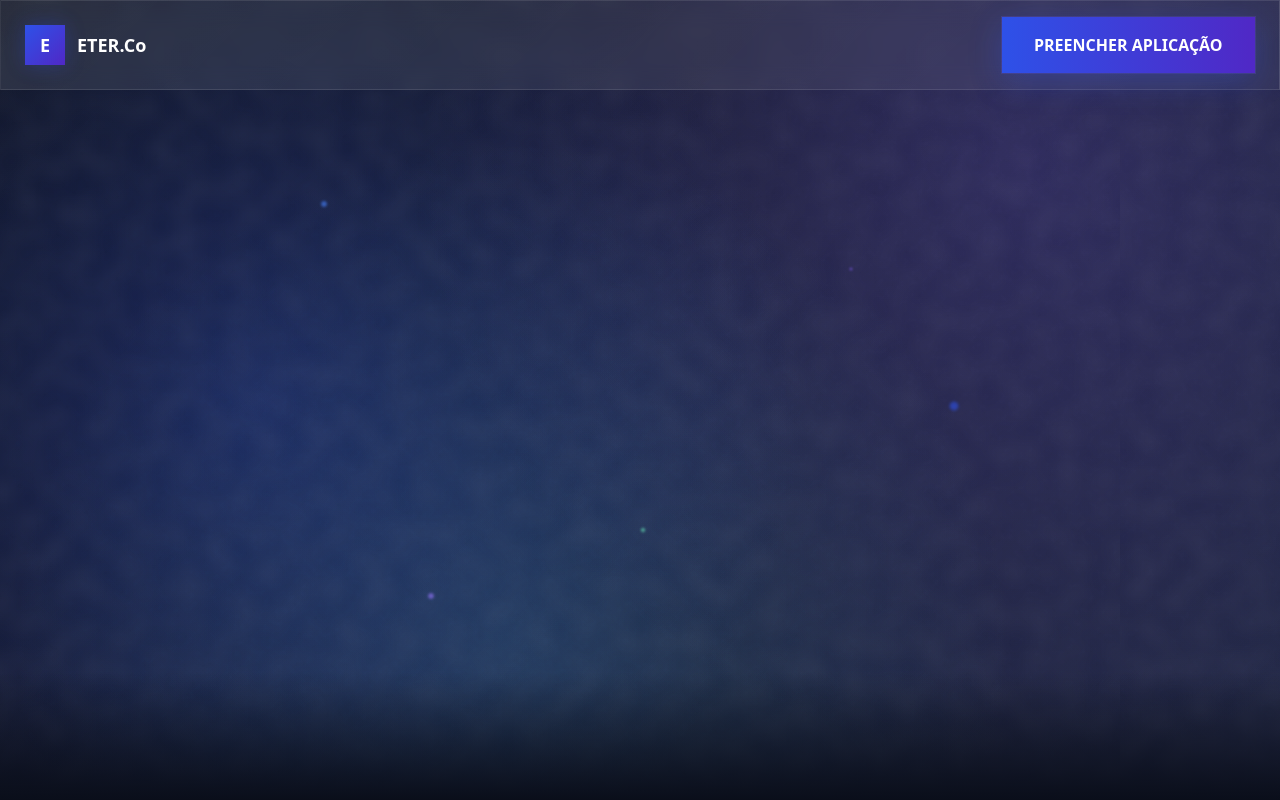
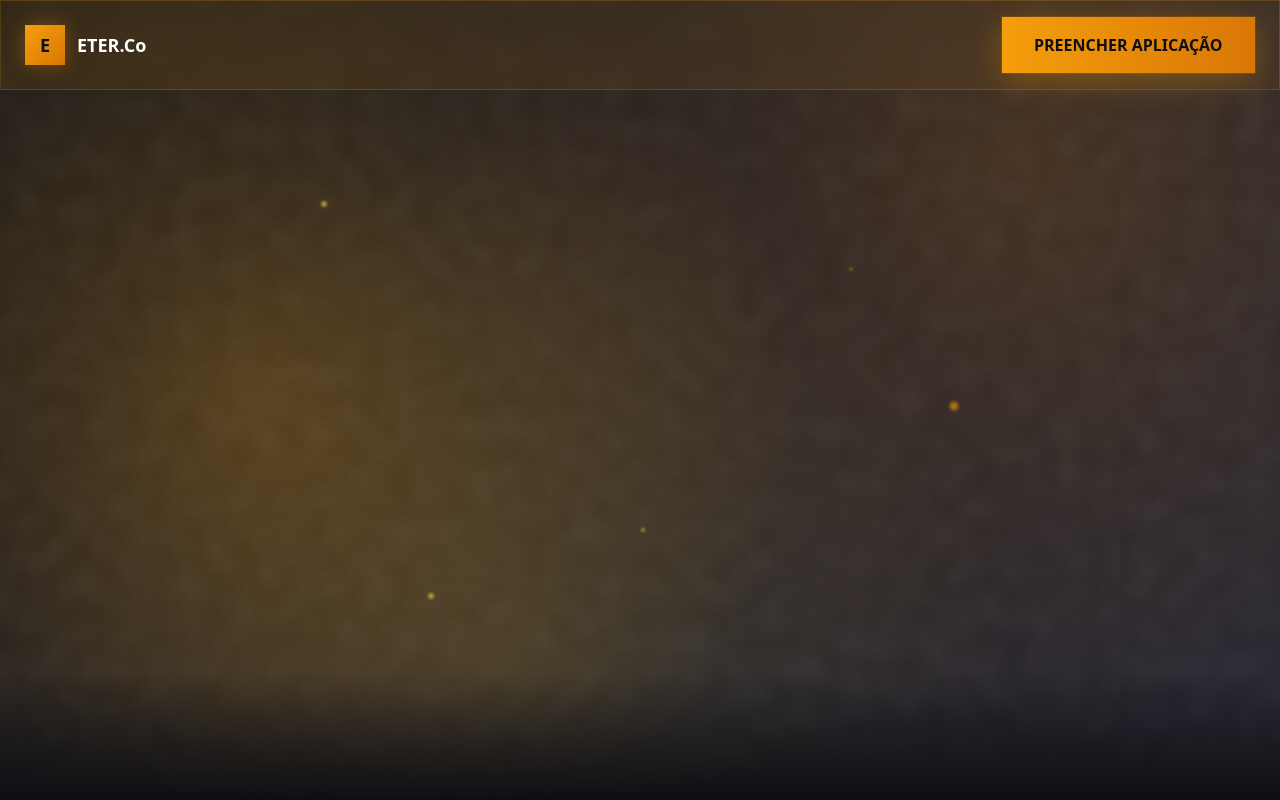
Before and after one commit to ALEPHANT-AI/eter-flow-vision, a React (Vite) app: page / in a window 1280 px wide. Shown: the top 800 px of the page. Built offline with nearby package versions, Linux system fonts and the light colour scheme.

Commit message:
Refactor: Use gold and elegant colors
Updated the color scheme to use gold and other elegant colors.

```diff
--- a/src/components/Header.tsx
+++ b/src/components/Header.tsx
@@ -3,12 +3,12 @@ import React from 'react';
 
 const Header = () => {
   return (
-    <header className="fixed top-0 left-0 right-0 z-50 glass border-b border-white/10">
+    <header className="fixed top-0 left-0 right-0 z-50 glass border-b border-gold-500/10">
       <div className="container mx-auto px-6 py-4">
         <div className="flex items-center justify-between">
           <div className="flex items-center space-x-3">
-            <div className="w-10 h-10 bg-gradient-to-br from-royal-500 to-cosmic-600 rounded-lg flex items-center justify-center glow-royal">
-              <span className="text-white font-bold text-lg">E</span>
+            <div className="w-10 h-10 bg-gradient-to-br from-gold-500 to-amber-600 rounded-lg flex items-center justify-center glow-gold">
+              <span className="text-slate-900 font-bold text-lg">E</span>
             </div>
             <div>
               <div className="text-white font-bold text-lg">ETER.Co</div>
--- a/src/components/HeroSection.tsx
+++ b/src/components/HeroSection.tsx
@@ -4,24 +4,24 @@ import { ArrowRight } from 'lucide-react';
 
 const HeroSection = () => {
   return (
-    <section className="relative min-h-screen flex items-center justify-center overflow-hidden cosmic-bg noise">
+    <section className="relative min-h-screen flex items-center justify-center overflow-hidden golden-bg noise">
       {/* Grain Overlay */}
       <div className="grain-overlay"></div>
 
       {/* Floating Particles */}
       <div className="absolute inset-0 overflow-hidden">
-        <div className="floating-particle top-1/4 left-1/4 w-2 h-2 text-royal-400" style={{animationDelay: '0s'}}></div>
-        <div className="floating-particle top-1/3 right-1/3 w-1 h-1 text-cosmic-500" style={{animationDelay: '2s'}}></div>
-        <div className="floating-particle bottom-1/3 left-1/2 w-1.5 h-1.5 text-electric-400" style={{animationDelay: '4s'}}></div>
-        <div className="floating-particle top-1/2 right-1/4 w-3 h-3 text-royal-500" style={{animationDelay: '1s'}}></div>
-        <div className="floating-particle bottom-1/4 left-1/3 w-2 h-2 text-cosmic-400" style={{animationDelay: '3s'}}></div>
+        <div className="floating-particle top-1/4 left-1/4 w-2 h-2 text-gold-400" style={{animationDelay: '0s'}}></div>
+        <div className="floating-particle top-1/3 right-1/3 w-1 h-1 text-amber-500" style={{animationDelay: '2s'}}></div>
+        <div className="floating-particle bottom-1/3 left-1/2 w-1.5 h-1.5 text-bronze-400" style={{animationDelay: '4s'}}></div>
+        <div className="floating-particle top-1/2 right-1/4 w-3 h-3 text-gold-500" style={{animationDelay: '1s'}}></div>
+        <div className="floating-particle bottom-1/4 left-1/3 w-2 h-2 text-amber-400" style={{animationDelay: '3s'}}></div>
       </div>
 
       <div className="container mx-auto px-6 pt-24 text-center relative z-10">
         <div className="max-w-6xl mx-auto stagger-container">
           {/* Badge */}
-          <div className="inline-flex items-center glass px-4 py-2 rounded-full mb-8 glow-cosmic">
-            <span className="text-electric-400 text-sm font-medium">THE EIGHT®</span>
+          <div className="inline-flex items-center glass px-4 py-2 rounded-full mb-8 glow-bronze">
+            <span className="text-gold-400 text-sm font-medium">THE EIGHT®</span>
             <span className="ml-2 text-white/70 text-sm">Powered By ETER Flow</span>
           </div>
 
@@ -48,7 +48,7 @@ const HeroSection = () => {
           </div>
 
           {/* CTA Button */}
-          <button className="btn-premium text-lg glow-royal-strong animate-glow-pulse group magnetic-element">
+          <button className="btn-premium text-lg glow-gold-strong animate-glow-pulse group magnetic-element">
             <span className="flex items-center">
               PREENCHER APLICAÇÃO
               <ArrowRight className="ml-2 w-5 h-5 transition-transform group-hover:translate-x-1" />
@@ -58,7 +58,7 @@ const HeroSection = () => {
       </div>
 
       {/* Gradient Overlay */}
-      <div className="absolute bottom-0 left-0 right-0 h-32 bg-gradient-to-t from-deep-900 to-transparent"></div>
+      <div className="absolute bottom-0 left-0 right-0 h-32 bg-gradient-to-t from-slate-900 to-transparent"></div>
     </section>
   );
 };
--- a/src/components/ProblemSection.tsx
+++ b/src/components/ProblemSection.tsx
@@ -21,7 +21,7 @@ const ProblemSection = () => {
             </p>
 
             <p>
-              Mostrando competência, cases, diferenciação técnica. <strong className="text-electric-400">Isso não basta mais.</strong>
+              Mostrando competência, cases, diferenciação técnica. <strong className="text-gold-400">Isso não basta mais.</strong>
             </p>
 
             <p>
@@ -48,7 +48,7 @@ const ProblemSection = () => {
 
           {/* Exclusivity */}
           <div className="text-center">
-            <p className="text-lg md:text-xl text-electric-400 font-medium mb-8">
+            <p className="text-lg md:text-xl text-gold-400 font-medium mb-8">
               Essa é uma oportunidade exclusiva disponível para apenas <strong className="text-2xl gradient-text">8 empresários</strong>,
               especialistas e líderes criteriosamente selecionados neste programa.
             </p>
--- a/src/index.css
+++ b/src/index.css
@@ -3,45 +3,45 @@
 @tailwind components;
 @tailwind utilities;
 
-/* Framer-Style Design System - Blue & Purple */
+/* Elegant Gold & Warm Design System */
 
 @layer base {
   :root {
-    --background: 223 46% 9%;
-    --foreground: 210 40% 98%;
+    --background: 220 10% 8%;
+    --foreground: 45 100% 98%;
 
-    --card: 223 46% 9%;
-    --card-foreground: 210 40% 98%;
+    --card: 220 10% 8%;
+    --card-foreground: 45 100% 98%;
 
-    --popover: 223 46% 9%;
-    --popover-foreground: 210 40% 98%;
+    --popover: 220 10% 8%;
+    --popover-foreground: 45 100% 98%;
 
-    --primary: 236 69% 56%;
-    --primary-foreground: 210 40% 98%;
+    --primary: 43 96% 56%;
+    --primary-foreground: 220 10% 8%;
 
-    --secondary: 217 32% 17%;
-    --secondary-foreground: 210 40% 98%;
+    --secondary: 220 15% 15%;
+    --secondary-foreground: 45 100% 98%;
 
-    --muted: 217 32% 17%;
-    --muted-foreground: 215 20% 65%;
+    --muted: 220 15% 15%;
+    --muted-foreground: 45 20% 65%;
 
-    --accent: 217 32% 17%;
-    --accent-foreground: 210 40% 98%;
+    --accent: 220 15% 15%;
+    --accent-foreground: 45 100% 98%;
 
     --destructive: 0 63% 31%;
-    --destructive-foreground: 210 40% 98%;
+    --destructive-foreground: 45 100% 98%;
 
-    --border: 217 32% 17%;
-    --input: 217 32% 17%;
-    --ring: 236 69% 56%;
-    --sidebar-background: 240 6% 10%;
-    --sidebar-foreground: 240 5% 96%;
-    --sidebar-primary: 236 69% 56%;
-    --sidebar-primary-foreground: 0 0% 100%;
-    --sidebar-accent: 240 4% 16%;
-    --sidebar-accent-foreground: 240 5% 96%;
-    --sidebar-border: 240 4% 16%;
-    --sidebar-ring: 236 69% 56%;
+    --border: 220 15% 15%;
+    --input: 220 15% 15%;
+    --ring: 43 96% 56%;
+    --sidebar-background: 220 10% 8%;
+    --sidebar-foreground: 45 90% 96%;
+    --sidebar-primary: 43 96% 56%;
+    --sidebar-primary-foreground: 220 10% 8%;
+    --sidebar-accent: 220 15% 15%;
+    --sidebar-accent-foreground: 45 90% 96%;
+    --sidebar-border: 220 15% 15%;
+    --sidebar-ring: 43 96% 56%;
   }
 }
 
@@ -51,7 +51,7 @@
   }
 
   body {
-    @apply bg-gradient-to-br from-deep-900 via-deep-800 to-deep-700 text-foreground;
+    @apply bg-gradient-to-br from-slate-900 via-slate-800 to-slate-700 text-foreground;
     font-feature-settings: "cv02", "cv03", "cv04", "cv11";
     min-height: 100vh;
     overflow-x: hidden;
@@ -65,62 +65,64 @@
   }
 }
 
-/* Premium Typography with Gradient Effects */
+/* Premium Typography with Golden Gradient Effects */
 .gradient-text {
-  @apply bg-gradient-to-r from-royal-500 via-cosmic-500 to-electric-500 bg-clip-text text-transparent;
+  @apply bg-gradient-to-r from-gold-500 via-amber-600 to-bronze-500 bg-clip-text text-transparent;
+  background-size: 200% auto;
+  animation: shimmer 3s ease-in-out infinite;
 }
 
 .text-shadow {
   text-shadow: 0 2px 4px rgba(0, 0, 0, 0.3);
 }
 
-/* Advanced Glassmorphism 2.0 */
+/* Advanced Glassmorphism with Golden Tints */
 .glass {
-  @apply backdrop-blur-md bg-white/5 border border-white/10;
-  background: linear-gradient(135deg, rgba(255, 255, 255, 0.1), rgba(255, 255, 255, 0.05));
+  @apply backdrop-blur-md bg-white/5 border border-gold-500/20;
+  background: linear-gradient(135deg, rgba(245, 158, 11, 0.1), rgba(245, 158, 11, 0.05));
 }
 
 .glass-strong {
-  @apply backdrop-blur-xl bg-white/10 border border-white/20;
-  background: linear-gradient(135deg, rgba(255, 255, 255, 0.15), rgba(255, 255, 255, 0.05));
-  box-shadow: 0 8px 32px rgba(127, 90, 240, 0.15);
+  @apply backdrop-blur-xl bg-white/10 border border-gold-500/30;
+  background: linear-gradient(135deg, rgba(245, 158, 11, 0.15), rgba(245, 158, 11, 0.05));
+  box-shadow: 0 8px 32px rgba(245, 158, 11, 0.15);
 }
 
 .glass-card {
-  @apply backdrop-blur-xl bg-gradient-to-br from-white/10 to-white/5 border border-white/20;
+  @apply backdrop-blur-xl bg-gradient-to-br from-white/10 to-white/5 border border-gold-500/20;
   box-shadow:
-    0 8px 32px rgba(127, 90, 240, 0.15),
+    0 8px 32px rgba(245, 158, 11, 0.15),
     inset 0 1px 0 rgba(255, 255, 255, 0.2);
 }
 
-/* Premium Glow Effects */
-.glow-royal {
-  box-shadow: 0 0 20px rgba(46, 81, 232, 0.3);
+/* Premium Golden Glow Effects */
+.glow-gold {
+  box-shadow: 0 0 20px rgba(245, 158, 11, 0.3);
 }
 
-.glow-cosmic {
-  box-shadow: 0 0 20px rgba(127, 90, 240, 0.3);
+.glow-amber {
+  box-shadow: 0 0 20px rgba(217, 119, 6, 0.3);
 }
 
-.glow-electric {
-  box-shadow: 0 0 15px rgba(76, 201, 240, 0.4);
+.glow-bronze {
+  box-shadow: 0 0 15px rgba(212, 175, 55, 0.4);
 }
 
-.glow-royal-strong {
-  box-shadow: 0 0 40px rgba(46, 81, 232, 0.5), 0 0 80px rgba(127, 90, 240, 0.3);
+.glow-gold-strong {
+  box-shadow: 0 0 40px rgba(245, 158, 11, 0.5), 0 0 80px rgba(217, 119, 6, 0.3);
 }
 
-/* Framer-Style Premium Buttons */
+/* Elegant Premium Buttons */
 .btn-premium {
-  @apply relative overflow-hidden bg-gradient-to-r from-royal-500 to-cosmic-600 text-white font-semibold px-8 py-4 rounded-lg transition-all duration-300 hover:scale-105 gpu-accelerated;
+  @apply relative overflow-hidden bg-gradient-to-r from-gold-500 to-amber-600 text-slate-900 font-semibold px-8 py-4 rounded-lg transition-all duration-300 hover:scale-105 gpu-accelerated;
   box-shadow:
-    0 8px 32px rgba(46, 81, 232, 0.3),
-    0 0 0 1px rgba(127, 90, 240, 0.2);
+    0 8px 32px rgba(245, 158, 11, 0.3),
+    0 0 0 1px rgba(217, 119, 6, 0.2);
 }
 
 .btn-premium::before {
   content: '';
-  @apply absolute inset-0 bg-gradient-to-r from-royal-400 to-cosmic-500 opacity-0 transition-opacity duration-300;
+  @apply absolute inset-0 bg-gradient-to-r from-gold-400 to-amber-500 opacity-0 transition-opacity duration-300;
 }
 
 .btn-premium:hover::before {
@@ -130,8 +132,8 @@
 .btn-premium:hover {
   transform: scale(1.05) translateZ(10px);
   box-shadow:
-    0 12px 40px rgba(46, 81, 232, 0.4),
-    0 0 0 1px rgba(127, 90, 240, 0.3);
+    0 12px 40px rgba(245, 158, 11, 0.4),
+    0 0 0 1px rgba(217, 119, 6, 0.3);
 }
 
 .btn-premium span {
@@ -157,7 +159,7 @@
   pointer-events: none;
 }
 
-/* Framer-Style Animations */
+/* Elegant Animations */
 .animate-on-scroll {
   @apply opacity-0 translate-y-8 transition-all duration-700 ease-out;
 }
@@ -180,25 +182,25 @@
 }
 
 ::-webkit-scrollbar-track {
-  @apply bg-deep-800;
+  @apply bg-slate-800;
 }
 
 ::-webkit-scrollbar-thumb {
-  background: linear-gradient(to bottom, #2E51E8, #7F5AF0);
+  background: linear-gradient(to bottom, #F59E0B, #D97706);
   border-radius: 10px;
 }
 
 ::-webkit-scrollbar-thumb:hover {
-  background: linear-gradient(to bottom, #4783FF, #9575FF);
+  background: linear-gradient(to bottom, #FCD34D, #F59E0B);
 }
 
-/* Cosmic Mesh Background */
-.cosmic-bg {
+/* Golden Mesh Background */
+.golden-bg {
   background:
-    radial-gradient(circle at 20% 50%, rgba(46, 81, 232, 0.25) 0%, transparent 50%),
-    radial-gradient(circle at 80% 20%, rgba(127, 90, 240, 0.2) 0%, transparent 50%),
-    radial-gradient(circle at 40% 80%, rgba(76, 201, 240, 0.15) 0%, transparent 50%),
-    linear-gradient(135deg, #0A0E1A 0%, #161B33 50%, #1F2544 100%);
+    radial-gradient(circle at 20% 50%, rgba(245, 158, 11, 0.25) 0%, transparent 50%),
+    radial-gradient(circle at 80% 20%, rgba(217, 119, 6, 0.2) 0%, transparent 50%),
+    radial-gradient(circle at 40% 80%, rgba(212, 175, 55, 0.15) 0%, transparent 50%),
+    linear-gradient(135deg, #0F0F13 0%, #1A1A22 50%, #252530 100%);
 }
 
 /* Floating Particles */
@@ -221,7 +223,7 @@
 
 .ripple {
   @apply absolute rounded-full pointer-events-none;
-  background: radial-gradient(circle, rgba(127, 90, 240, 0.4) 0%, transparent 70%);
+  background: radial-gradient(circle, rgba(245, 158, 11, 0.4) 0%, transparent 70%);
   animation: ripple 0.6s ease-out;
 }
 
@@ -275,7 +277,7 @@
   left: -100%;
   width: 100%;
   height: 100%;
-  background: linear-gradient(90deg, transparent, rgba(127, 90, 240, 0.2), transparent);
+  background: linear-gradient(90deg, transparent, rgba(245, 158, 11, 0.2), transparent);
   transition: left 0.5s ease;
 }
 
@@ -289,9 +291,16 @@
   width: 20px;
   height: 20px;
   border-radius: 50%;
-  background: radial-gradient(circle, rgba(127, 90, 240, 0.4) 0%, transparent 70%);
+  background: radial-gradient(circle, rgba(245, 158, 11, 0.4) 0%, transparent 70%);
   pointer-events: none;
   z-index: 9999;
   mix-blend-mode: screen;
   transition: transform 0.1s ease-out;
 }
+
+/* Shimmer Effect */
+.shimmer {
+  background: linear-gradient(90deg, transparent, rgba(245, 158, 11, 0.4), transparent);
+  background-size: 200% auto;
+  animation: shimmer 3s ease-in-out infinite;
+}
```
Also changed, not shown: src/components/DeliverableSection.tsx (+4 -4 lines), src/components/Footer.tsx (+5 -5 lines), src/components/MethodologySection.tsx (+4 -4 lines), src/components/ProfileSection.tsx (+10 -10 lines), tailwind.config.ts (+58 -31 lines).
